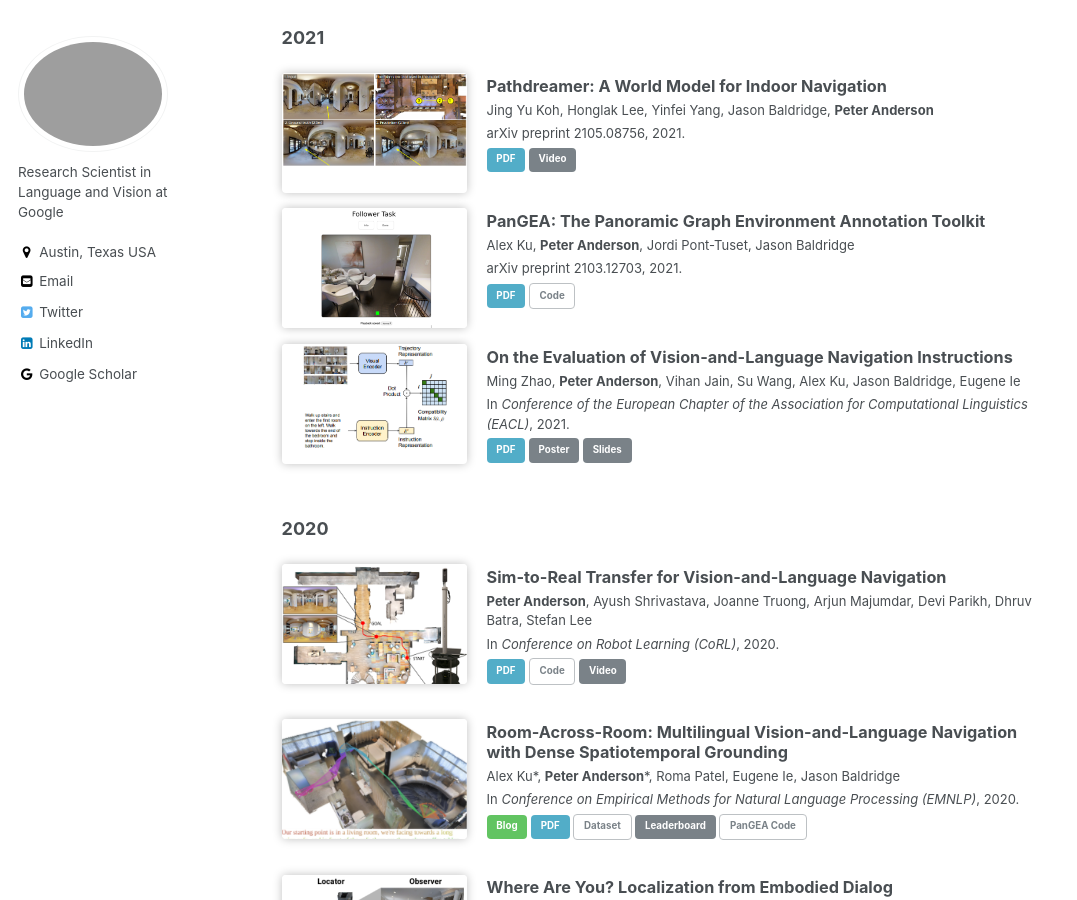
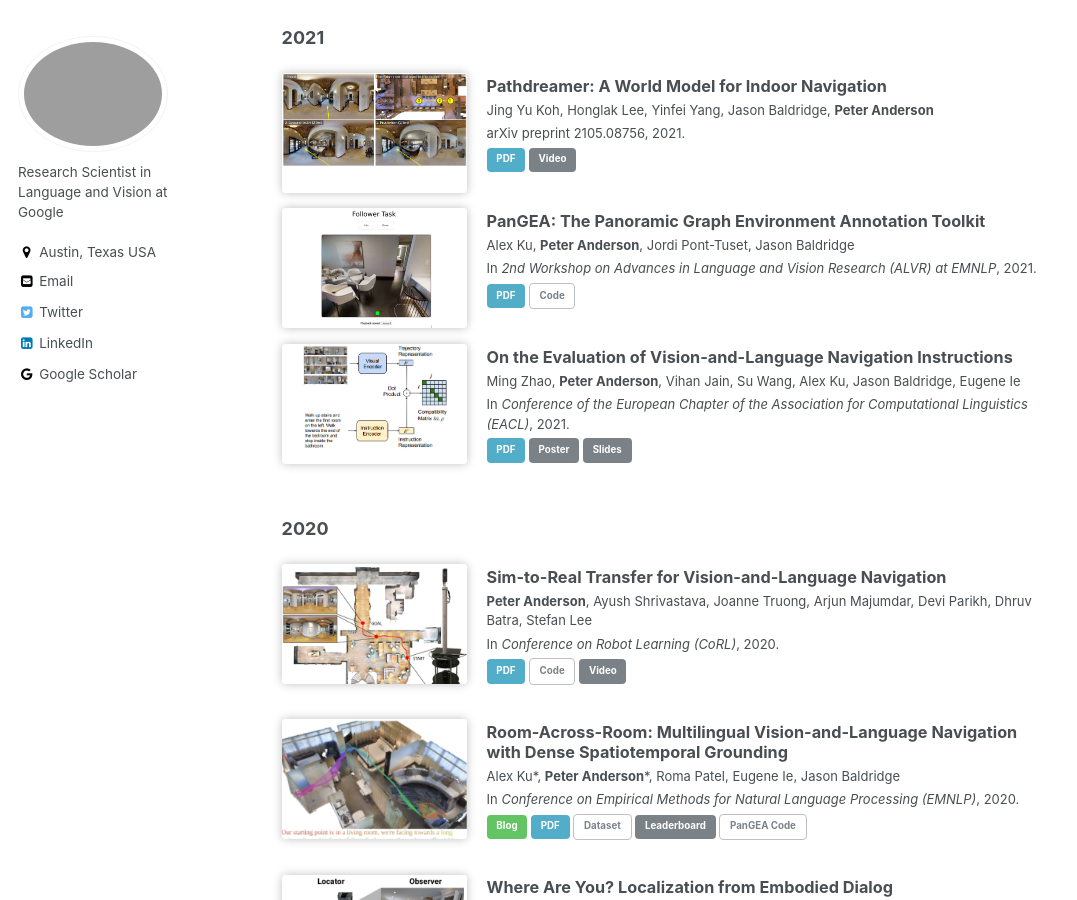
Before and after one commit to peteanderson80/peteanderson80.github.io, a Jekyll site: the page built from index.html, in a window 1280 px wide and 900 px high, scrolled down 609 px. Shown: the whole window, without its empty margins (0-1077 px from the left). Built offline with Jekyll 4.4.1, drawn with Linux system fonts in a browser that asks for light colours; a script that is not in the unit is left out; the list of posts is cut into pages by our own code.

Commit message:
ALVR citation

```diff
--- a/_data/publications.yml
+++ b/_data/publications.yml
@@ -9,7 +9,7 @@ year2021:
       - "[Video](https://youtu.be/HNAmsdk7lJ4){: .btn}"
   - title: "PanGEA: The Panoramic Graph Environment Annotation Toolkit"
     authors: "Alex Ku, **Peter Anderson**, Jordi Pont-Tuset, Jason Baldridge"
-    venue: "arXiv preprint 2103.12703, 2021."
+    venue: "In *2nd Workshop on Advances in Language and Vision Research (ALVR) at EMNLP*, 2021."
     teaser: pangea-teaser.png
     links:
       - "[PDF](https://arxiv.org/pdf/2103.12703.pdf){: .btn .btn--info}"
```
